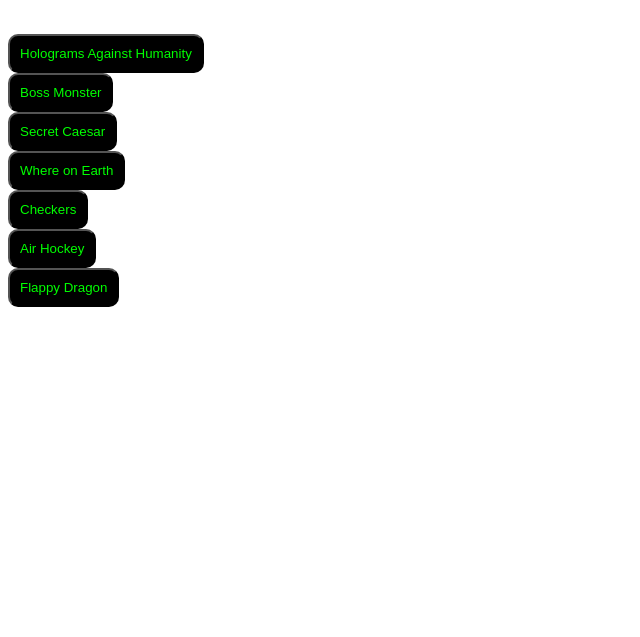
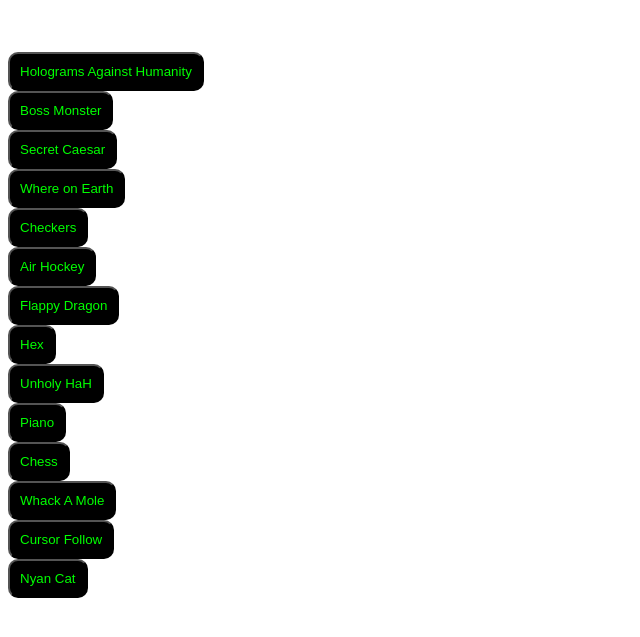
Before and after one commit to LunarTiger/AltspaceVR, a Jekyll site: the page TavernRedirection.html, which Jekyll copies as it is, in a window 1280 px wide. Shown: the top 637 px of the page, without its empty margins (0-640 px from the left). Built offline with Jekyll 4.4.1, drawn with Linux system fonts in a browser that asks for light colours.

Commit message:
Update TavernRedirection.html

```diff
--- a/TavernRedirection.html
+++ b/TavernRedirection.html
@@ -5,11 +5,11 @@
 			button {background-color: #000000;color: #00FF00;padding: 10px;border-radius: 10px;}
 		</style>
 		<meta charset="UTF-8">
-		<title>Redirection</title>
-		<meta name="Redirection" content="Redirection">
+		<title>Tavern Redirection</title>
+		<meta name="Tavern Redirection" content="Tavern Redirection">
 	</head>
 	<body>
-		<button type="button" style="visibility:hidden;"></button><br>
+		<button type="button" style="visibility:hidden;"></button><br><br>
 		<a href='https://hah.altvr.com/play'><button type="button" name="Holograms Against Humanity">Holograms Against Humanity</button></a><br>
 		<a href='http://apps.altvr.com/board_games/BossMonster_1.2.3/index.html'><button type="button" name="Boss Monster">Boss Monster</button></a><br>
 		<a href='https://secret.altvr.com/caesar/'><button type="button" name="Secret Caesar">Secret Caesar</button></a><br>
@@ -17,17 +17,13 @@
 		<a href='http://vmukiss.norybiak.com/checkers.htm'><button type="button" name="Checkers">Checkers</button></a><br>
 		<a href='http://www.jumpstartsdk.com/live/AirHockey.html'><button type="button" name="Air Hockey">Air Hockey</button></a><br>
 		<a href='http://altspacevr.github.io/FlappyDragon'><button type="button" name="Flappy Dragon">Flappy Dragon</button></a><br>
+		<a href='http://vmukiss.norybiak.com/hex.htm'><button type="button" name="Hex">Hex</button></a><br>
+		<a href='http://hah.jacobralph.org:7878/play?gameId=qc5AxjCQ2WPmKKF7v'><button type="button" name="Unholy HaH">Unholy HaH</button></a><br>
+		<a href='http://norybiak.com/apps/piano/altspace/?altspace-sync-instance=lunar-s-midieval-tavern'><button type="button" name="Piano">Piano</button></a><br>
+		<a href='http://altspacevr.github.io/AltspaceSDK/examples/js/chess.html'><button type="button" name="Chess">Chess</button></a><br>
+		<a href='http://jumpstartsdk.com/live/MoleWhack.html'><button type="button" name="Whack A Mole">Whack A Mole</button></a><br>
+		<a href='http://cymaticbruce.com/AltVR/05_CursorFollow.html'><button type="button" name="Cursor Follow">Cursor Follow</button></a><br>
+		<a href='http://cymaticbruce.com/AltVR/AltPets/AltNyan2.html'><button type="button" name="Nyan Cat">Nyan Cat</button></a><br>
 		<!--<a href=''><button type="button" name=""></button></a><br>-->
-		<!--
-http://vmukiss.norybiak.com/hex.htm
-http://hah.jacobralph.org:7878/play?gameId=qc5AxjCQ2WPmKKF7v
-http://norybiak.com/apps/piano/altspace/live/
-http://cymaticbruce.com/AltVR/AltPets/AltNyan2.html
-http://jumpstartsdk.com/live/MoleWhack.html
-http://cymaticbruce.com/AltVR/05_CursorFollow.html
-https://hah.altvr.com/play
-http://altspacevr.github.io/AltspaceSDK/examples/js/chess.html
-http://apps.altvr.com/board_games/BossMonster_1.2.3/index.html
-http://norybiak.com/apps/piano/altspace/?altspace-sync-instance=lunar-s-midieval-tavern-->
 	</body>
 </html>
```
